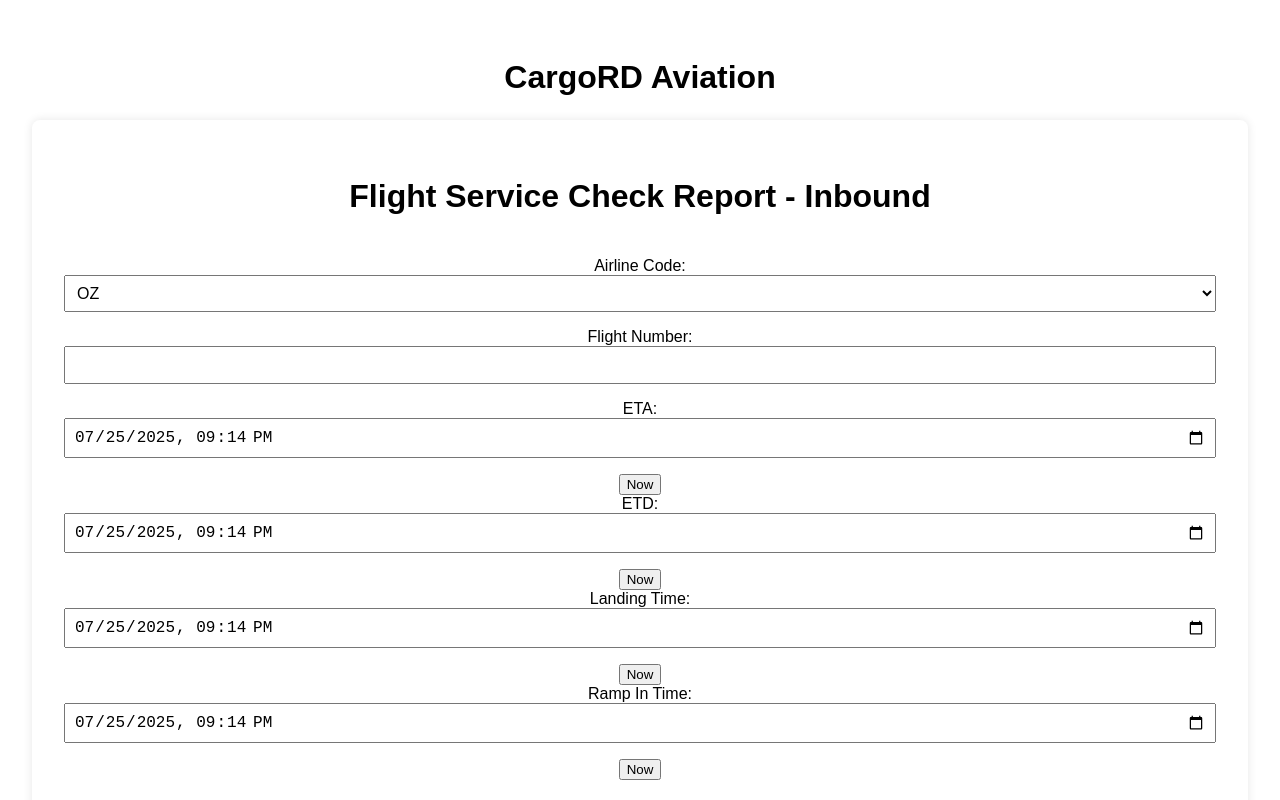
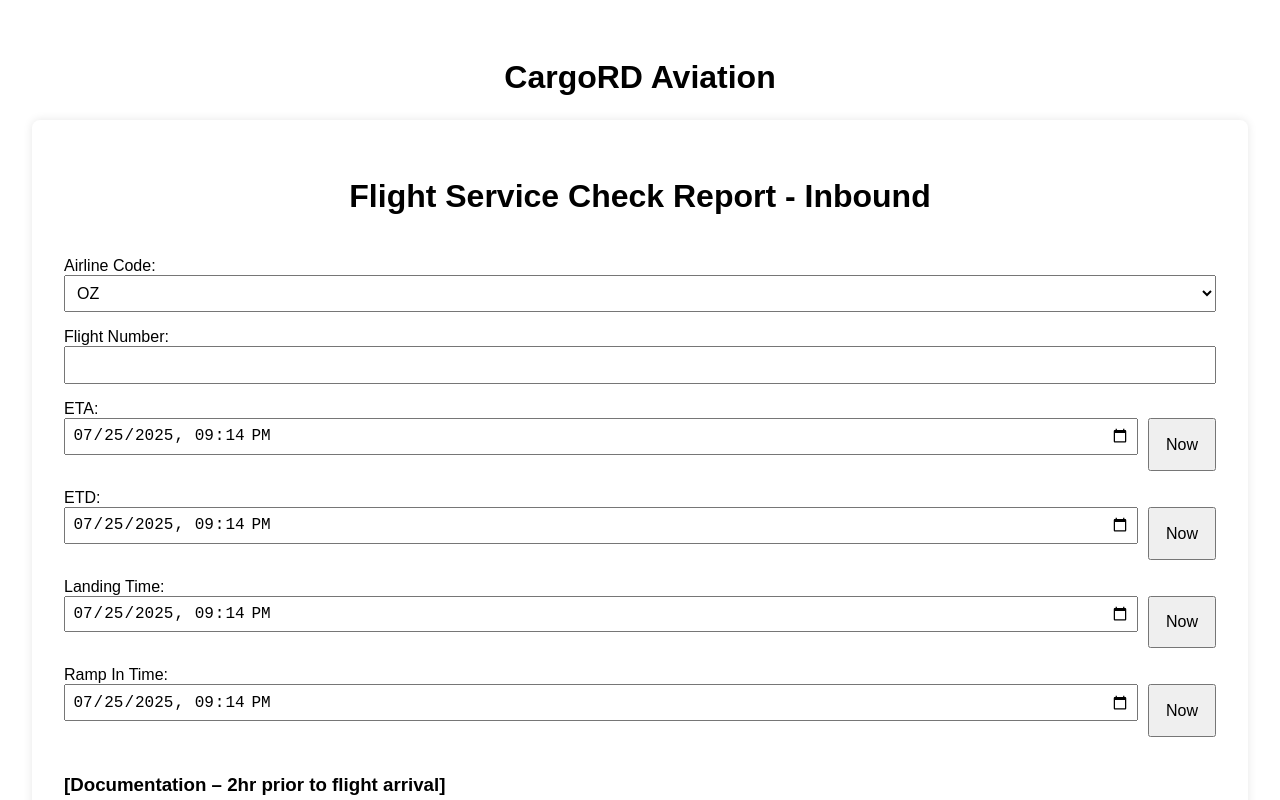
Before and after one commit to hha980510/CargoRD, a React (Create React App) app in the folder FlightForm/: page / in a window 1280 px wide. Shown: the top 800 px of the page. Built offline with nearby package versions, Linux system fonts and the light colour scheme.

Commit message:
Update FlightForm.js

```diff
--- a/FlightForm/src/FlightForm.js
+++ b/FlightForm/src/FlightForm.js
@@ -274,117 +274,71 @@ const handleSubmit = (e) => {
       </div>
     </div><br></br>
 
-    <div className="mb-4">
-      <div className="mb-3">
-        <label className="form-label">Airline Code:</label>
-        <select
-          className="form-select"
-          name="airline"
-          value={form.airline || 'OZ'}
-          onChange={handleChange}
-        >
+          <div style={{ textAlign: 'left' }}>
+        <label>Airline Code:</label><br />
+        <select name="airline" value={form.airline || 'OZ'} onChange={handleChange}>
           <option value="OZ">OZ</option>
           <option value="KE">KE</option>
           <option value="QR">QR</option>
-        </select>
-      </div>
+        </select><br />
 
-      <div className="mb-3">
-        <label className="form-label">Flight Number:</label>
+        <label>Flight Number:</label><br />
         <input
           type="text"
-          className="form-control"
           name="flight_number"
           value={form.flight_number || ''}
           onChange={handleChange}
           required
-        />
-      </div>
+        /><br />
 
-      <div className="mb-3">
-        <label className="form-label">ETA:</label>
-        <div className="input-group">
+        <label>ETA:</label><br />
+        <div className="time-input-group">
           <input
             type="datetime-local"
-            className="form-control"
             name="eta"
             value={form.eta || ''}
             onChange={handleChange}
             required
           />
-          <button
-            type="button"
-            className="btn btn-outline-secondary"
-            onClick={() => handleNowClick('eta')}
-          >
-            Now
-          </button>
-        </div>
-      </div>
+          <button type="button" className="btn btn-secondary btn-sm" onClick={() => handleNowClick('eta')}>Now</button>
+        </div><br />
 
-      <div className="mb-3">
-        <label className="form-label">ETD:</label>
-        <div className="input-group">
+        <label>ETD:</label><br />
+        <div className="time-input-group">
           <input
             type="datetime-local"
-            className="form-control"
             name="etd"
             value={form.etd || ''}
             onChange={handleChange}
             required
           />
-          <button
-            type="button"
-            className="btn btn-outline-secondary"
-            onClick={() => handleNowClick('etd')}
-          >
-            Now
-          </button>
-        </div>
-      </div>
+          <button type="button" className="btn btn-secondary btn-sm" onClick={() => handleNowClick('etd')}>Now</button>
+        </div><br />
 
-      <div className="mb-3">
-        <label className="form-label">Landing Time:</label>
-        <div className="input-group">
+        <label>Landing Time:</label><br />
+        <div className="time-input-group">
           <input
             type="datetime-local"
-            className="form-control"
             name="landing"
             value={form.landing || ''}
             onChange={handleChange}
             required
           />
-          <button
-            type="button"
-            className="btn btn-outline-secondary"
-            onClick={() => handleNowClick('landing')}
-          >
-            Now
-          </button>
-        </div>
-      </div>
+          <button type="button" className="btn btn-secondary btn-sm" onClick={() => handleNowClick('landing')}>Now</button>
+        </div><br />
 
-      <div className="mb-3">
-        <label className="form-label">Ramp In Time:</label>
-        <div className="input-group">
+        <label>Ramp In Time:</label><br />
+        <div className="time-input-group">
           <input
             type="datetime-local"
-            className="form-control"
             name="rampin"
             value={form.rampin || ''}
             onChange={handleChange}
             required
           />
-          <button
-            type="button"
-            className="btn btn-outline-secondary"
-            onClick={() => handleNowClick('rampin')}
-          >
-            Now
-          </button>
-        </div>
+          <button type="button" className="btn btn-secondary btn-sm" onClick={() => handleNowClick('rampin')}>Now</button>
+        </div><br />
       </div>
-    </div>
 
       {renderChecklist('in','[Documentation – 2hr prior to flight arrival]', [
         '1. GD / PTP Clearance (Stamped):',
@@ -445,120 +399,72 @@ const handleSubmit = (e) => {
       ])}
 
       <br />
-    <h2 className="report-title mb-4">Flight Service Check Report - Outbound</h2>
-
-    <div className="mb-4">
-      <div className="mb-3">
-        <label className="form-label">Airline Code:</label>
-        <select
-          className="form-select"
-          name="airline2"
-          value={form.airline2 || 'OZ'}
-          onChange={handleChange}
-        >
+      <h2 className="report-title">Flight Service Check Report - Outbound</h2>
+          <div style={{ textAlign: 'left' }}>
+        <label>Airline Code:</label><br />
+        <select name="airline2" value={form.airline2 || 'OZ'} onChange={handleChange}>
           <option value="OZ">OZ</option>
           <option value="KE">KE</option>
           <option value="QR">QR</option>
-        </select>
-      </div>
+        </select><br />
 
-      <div className="mb-3">
-        <label className="form-label">Flight Number:</label>
+        <label>Flight Number:</label><br />
         <input
           type="text"
-          className="form-control"
           name="flight_number2"
           value={form.flight_number2 || ''}
           onChange={handleChange}
           required
-        />
-      </div>
+        /><br />
 
-      <div className="mb-3">
-        <label className="form-label">ETA:</label>
-        <div className="input-group">
+        <label>ETA:</label><br />
+        <div className="time-input-group">
           <input
             type="datetime-local"
-            className="form-control"
             name="eta2"
             value={form.eta2 || ''}
             onChange={handleChange}
             required
           />
-          <button
-            type="button"
-            className="btn btn-outline-secondary"
-            onClick={() => handleNowClick('eta2')}
-          >
-            Now
-          </button>
-        </div>
-      </div>
+          <button type="button" className="btn btn-secondary btn-sm" onClick={() => handleNowClick('eta2')}>Now</button>
+        </div><br />
 
-      <div className="mb-3">
-        <label className="form-label">ETD:</label>
-        <div className="input-group">
+        <label>ETD:</label><br />
+        <div className="time-input-group">
           <input
             type="datetime-local"
-            className="form-control"
             name="etd2"
             value={form.etd2 || ''}
             onChange={handleChange}
             required
           />
-          <button
-            type="button"
-            className="btn btn-outline-secondary"
-            onClick={() => handleNowClick('etd2')}
-          >
-            Now
-          </button>
-        </div>
-      </div>
+          <button type="button" className="btn btn-secondary btn-sm" onClick={() => handleNowClick('etd2')}>Now</button>
+        </div><br />
 
-      <div className="mb-3">
-        <label className="form-label">Landing Time:</label>
-        <div className="input-group">
+        <label>Landing Time:</label><br />
+        <div className="time-input-group">
           <input
             type="datetime-local"
-            className="form-control"
             name="landing2"
             value={form.landing2 || ''}
             onChange={handleChange}
             required
           />
-          <button
-            type="button"
-            className="btn btn-outline-secondary"
-            onClick={() => handleNowClick('landing2')}
-          >
-            Now
-          </button>
-        </div>
-      </div>
+          <button type="button" className="btn btn-secondary btn-sm" onClick={() => handleNowClick('landing2')}>Now</button>
+        </div><br />
 
-      <div className="mb-3">
-        <label className="form-label">Ramp In Time:</label>
-        <div className="input-group">
+        <label>Ramp In Time:</label><br />
+        <div className="time-input-group">
           <input
             type="datetime-local"
-            className="form-control"
             name="rampin2"
             value={form.rampin2 || ''}
             onChange={handleChange}
             required
           />
-          <button
-            type="button"
-            className="btn btn-outline-secondary"
-            onClick={() => handleNowClick('rampin2')}
-          >
-            Now
-          </button>
-        </div>
+          <button type="button" className="btn btn-secondary btn-sm" onClick={() => handleNowClick('rampin2')}>Now</button>
+        </div><br />
       </div>
-    </div>
-
 
       {renderChecklist('out','[Documentation – 2hr prior to flight arrival]', [
         '1. GD / PTP Clearance (Stamped):',
```
